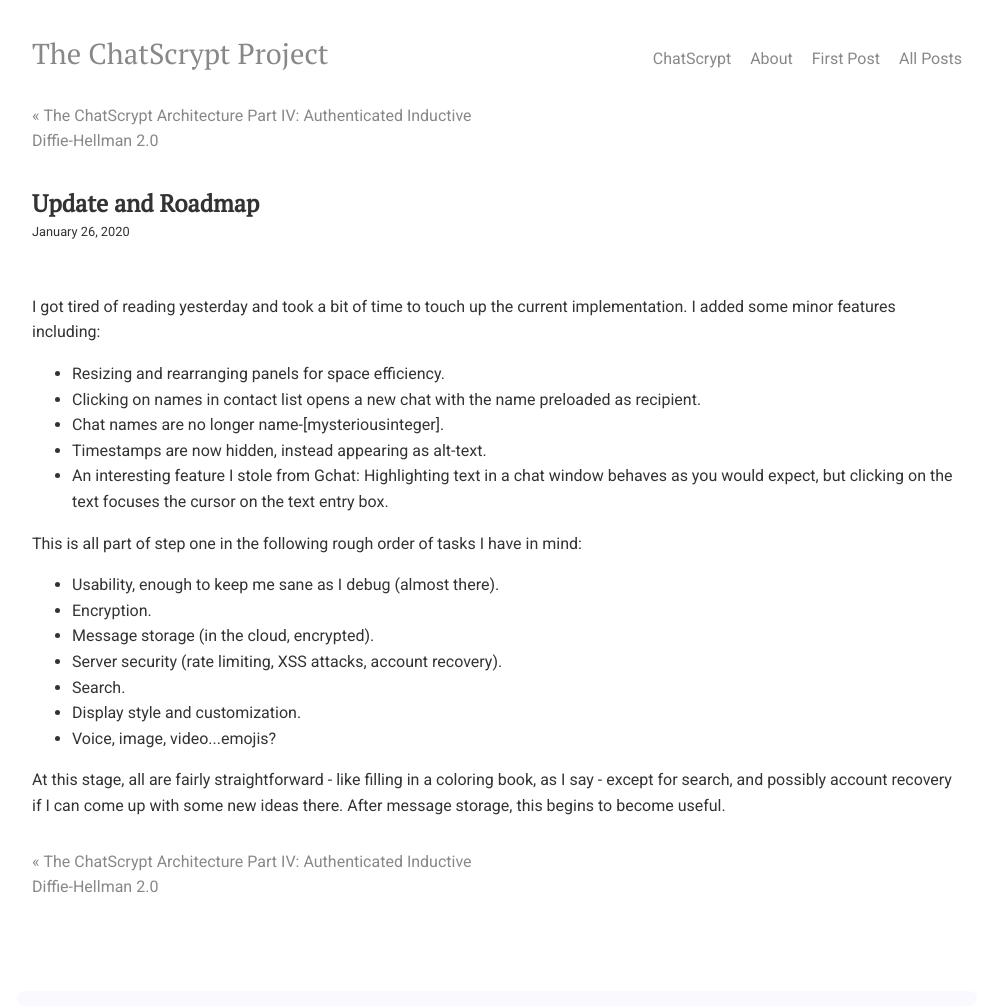
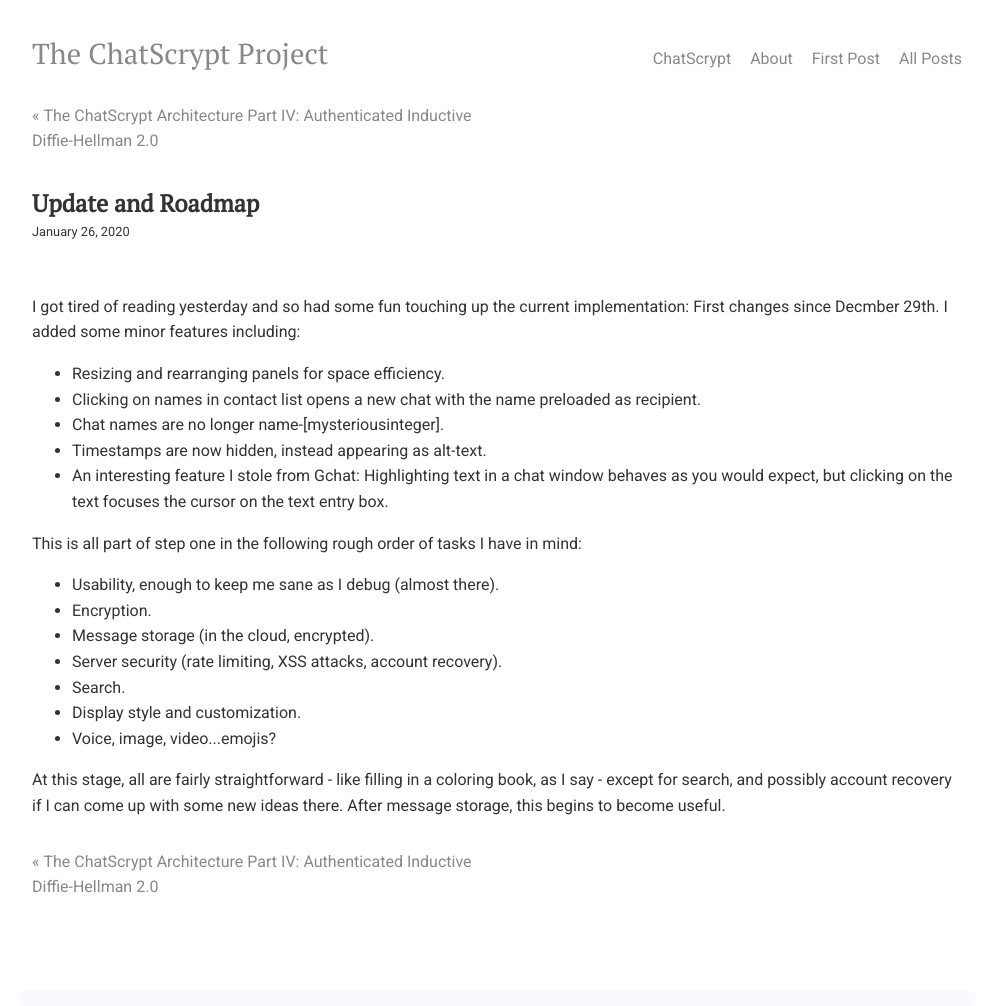
Before and after one commit to chatscrypt/chatscrypt.github.io, a Jekyll site: the page built from _posts/2020-01-26-update-and-roadmap.html, in a window 1280 px wide. Shown: the whole page, without its empty margins (143-1135 px from the left). Built offline with Jekyll 4.4.1, drawn with Linux system fonts in a browser that asks for light colours; comment, search, counter and statistics services are not loaded.

Commit message:
Update 2020-01-26-update-and-roadmap.html

```diff
--- a/_posts/2020-01-26-update-and-roadmap.html
+++ b/_posts/2020-01-26-update-and-roadmap.html
@@ -5,7 +5,7 @@ comments: true
 date: 2020-01-26
 ---
 
-I got tired of reading yesterday and took a bit of time to touch up the current implementation. I added some minor features including:
+I got tired of reading yesterday and so had some fun touching up the current implementation: First changes since Decmber 29th. I added some minor features including:
 <ul>
 <li> Resizing and rearranging panels for space efficiency.
 <li> Clicking on names in contact list opens a new chat with the name preloaded as recipient.
```
